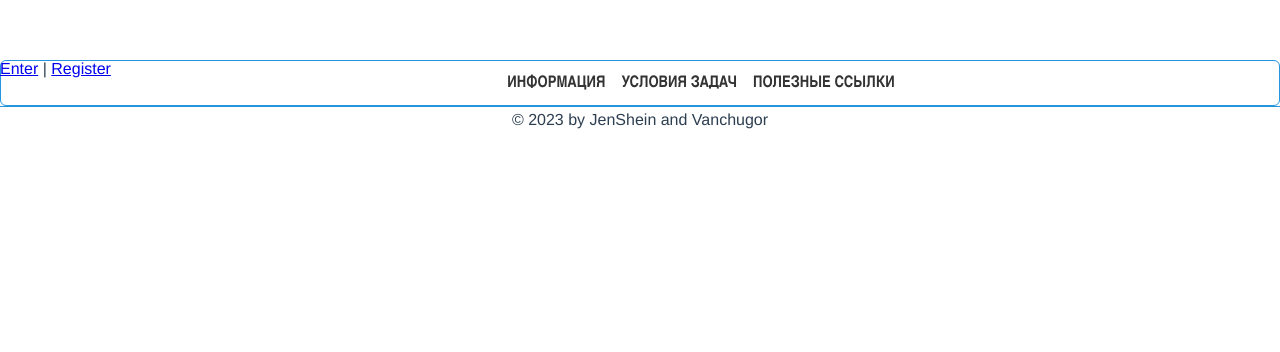
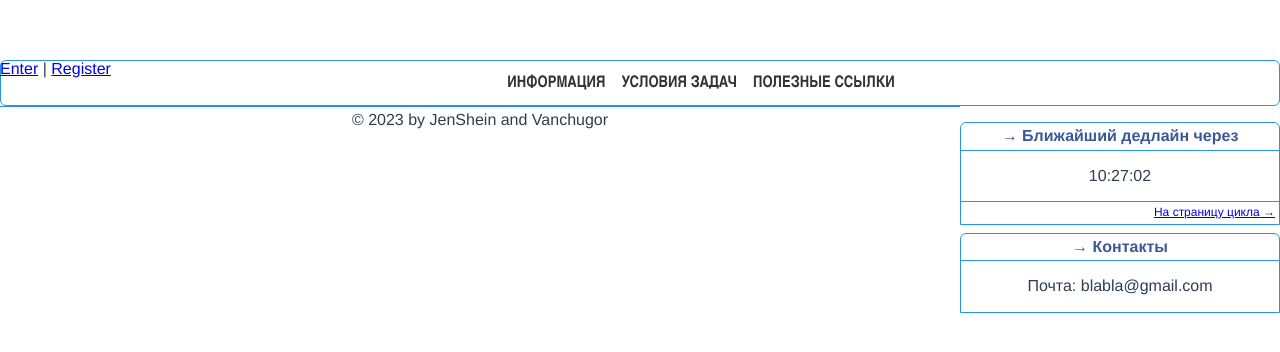
Before and after one commit to Vanchugor/kteach, a Vue app in the folder front/: page / in a window 1280 px wide. Shown: the top 352 px of the page. Built offline with nearby package versions, Linux system fonts and the light colour scheme.

Commit message:
Create aside block and section components along with their css file

```diff
--- a/front/public/css/style.css
+++ b/front/public/css/style.css
@@ -47,6 +47,50 @@ header nav ul li a {
     text-transform: uppercase;
 }
 
+.middle aside {
+    float: right;
+    width: 20rem;
+
+    margin-top: 1rem;
+}
+
+aside section {
+    border: 1px solid var(--border-color);
+    border-top-left-radius: var(--border-radius);
+    border-top-right-radius: var(--border-radius);
+    margin-bottom: 0.5rem;
+}
+
+aside section .header {
+    border-bottom: 1px solid var(--border-color);
+    padding: 0.25rem;
+    font-weight: bold;
+    color: var(--caption-color);
+}
+
+aside section .header:before {
+    content: "→";
+}
+
+aside section .body {
+    padding: 1rem;
+}
+
+aside section .footer {
+    border-top: 1px solid var(--border-color);
+    overflow: auto;
+    padding: 0.25rem;
+}
+
+aside section .footer a {
+    float: right;
+    font-size: 0.75rem;
+}
+
+aside section .footer a:after {
+    content: " →";
+}
+
 footer {
     border-top: 1px solid var(--border-color);
     overflow: auto;
--- a/front/src/components/Middle.vue
+++ b/front/src/components/Middle.vue
@@ -3,19 +3,29 @@
         <main>
             <UsefullLinks v-if="page === 'UsefullLinks'"/>
         </main>
+        <aside>
+            <DeadlineSection/>
+            <ContactsSection/>
+        </aside>
     </div>
 </template>
 
 <script>
 import UsefullLinks from "@/components/page/UsefullLinks.vue";
+import ContactsSection from "@/components/aside/ContactsSection.vue";
+import DeadlineSection from "@/components/aside/DeadlineSection";
 
 export default {
     // eslint-disable-next-line vue/multi-word-component-names
     name: "Middle",
-  data : function () {
-    return {page : 'Index'}
+    data: function () {
+        return {page: 'Index'}
     },
-  components: {UsefullLinks},
+    components: {
+        UsefullLinks,
+        ContactsSection,
+        DeadlineSection
+    },
     beforeCreate() {
         this.$root.$on("onChangePage", (page) => this.page = page)
     }
--- /dev/null
+++ b/front/src/components/aside/ContactsSection.vue
@@ -0,0 +1,23 @@
+<template>
+    <section class="contact-info">
+        <div class="header">
+            Контакты
+        </div>
+        <div class="body">
+            Почта: blabla@gmail.com
+        </div>
+<!--        <div class="footer">-->
+<!--            <a href="#">View all</a>-->
+<!--        </div>-->
+    </section>
+</template>
+
+<script>
+export default {
+  name: "ContactsSection"
+}
+</script>
+
+<style scoped>
+
+</style>
--- /dev/null
+++ b/front/src/components/aside/DeadlineSection.vue
@@ -0,0 +1,23 @@
+<template>
+    <section class="deadline-info">
+        <div class="header">
+            Ближайший дедлайн через
+        </div>
+        <div class="body">
+            10:27:02
+        </div>
+        <div class="footer">
+            <a href="#">На страницу цикла</a>
+        </div>
+    </section>
+</template>
+
+<script>
+export default {
+  name: "DeadlineSection"
+}
+</script>
+
+<style scoped>
+
+</style>
```
Also changed, not shown: front/src/components/aside/BaseSection.vue (added, +24 -0 lines). Lines whose indentation alone changed are shown as unchanged.
